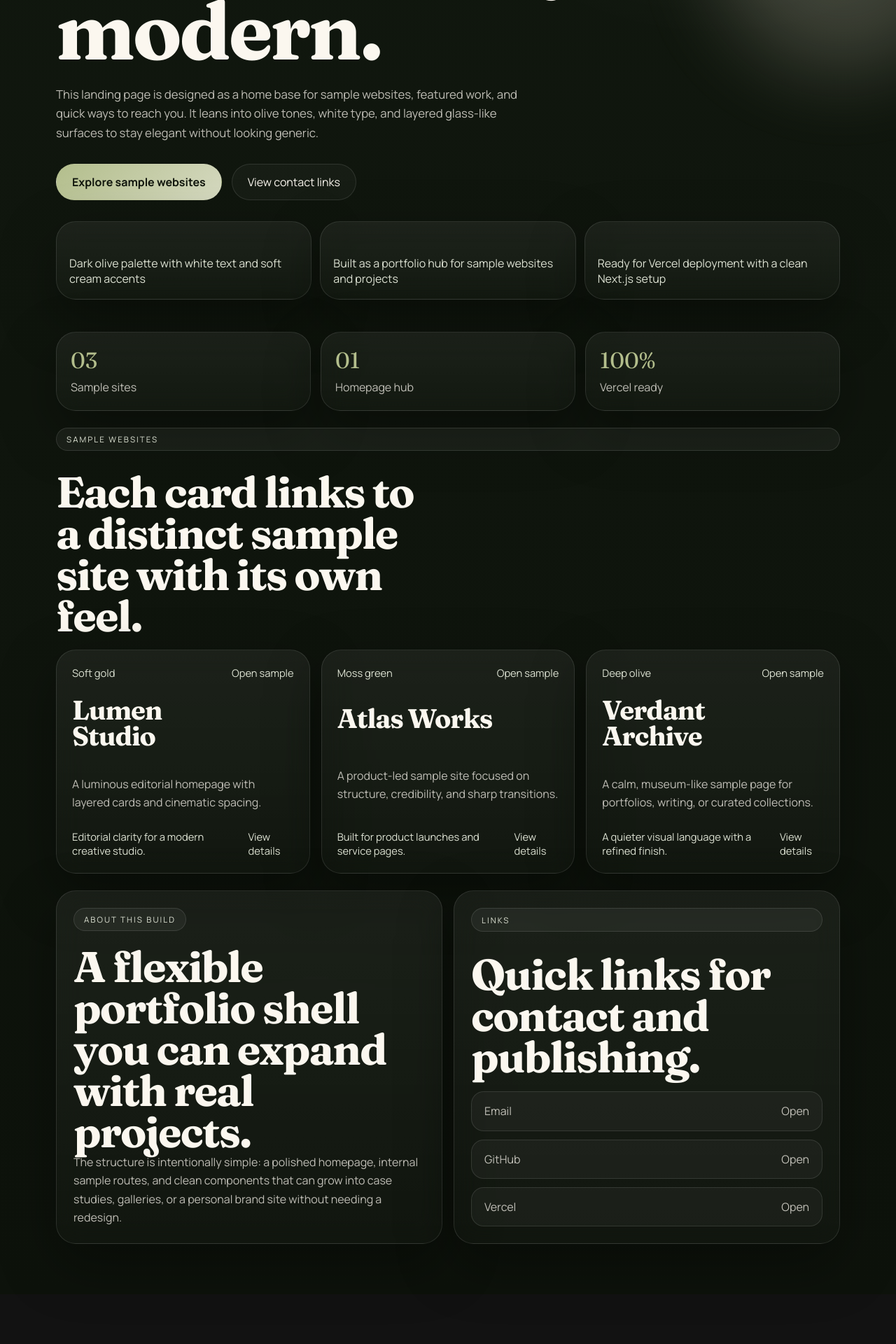
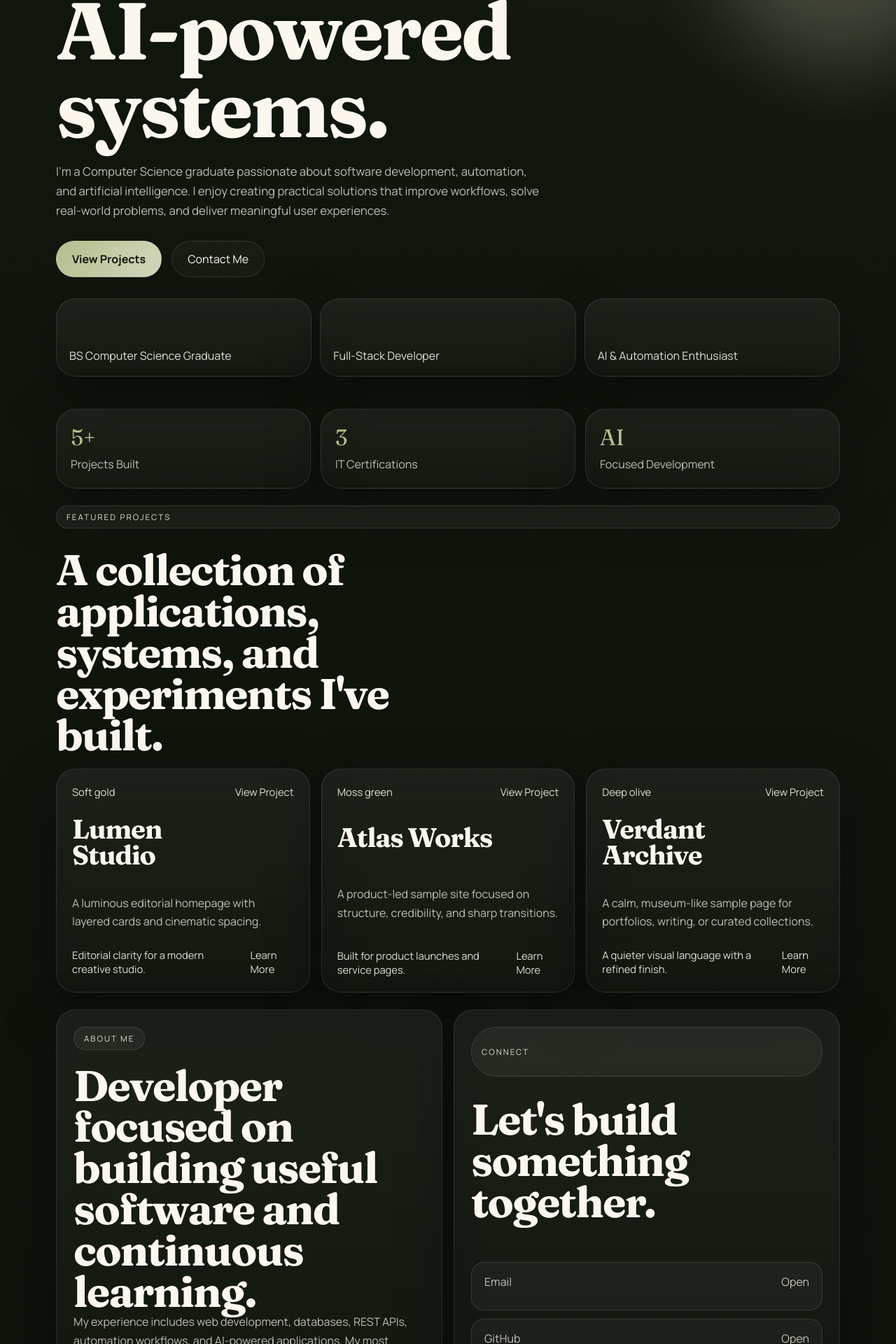
Before and after one commit to jcyvin/portfolio, a Next.js app: page / in a window 1280 px wide. Shown: the part 700-2620 px from the top of the page at 70% size. Before the commit the page ends 2549 px from the top, so only its background shows below. Built offline with nearby package versions, Linux system fonts and the light colour scheme.

Commit message:
Portfolio

```diff
--- a/app/page.tsx
+++ b/app/page.tsx
@@ -4,22 +4,22 @@ import { sampleSites } from '@/lib/sample-sites';
 const links = [
   {
     label: 'Email',
-    href: 'mailto:hello@oliveportfolio.dev'
+    href: 'mailto:your.email@gmail.com'
   },
   {
     label: 'GitHub',
-    href: 'https://github.com'
+    href: 'https://github.com/jcyvin'
   },
   {
-    label: 'Vercel',
-    href: 'https://vercel.com'
+    label: 'LinkedIn',
+    href: 'https://www.linkedin.com/in/julius-lim-3b019a254/'
   }
 ];
 
 const featuredNotes = [
-  'Dark olive palette with white text and soft cream accents',
-  'Built as a portfolio hub for sample websites and projects',
-  'Ready for Vercel deployment with a clean Next.js setup'
+  'BS Computer Science Graduate',
+  'Full-Stack Developer',
+  'AI & Automation Enthusiast'
 ];
 
 export default function HomePage() {
@@ -29,22 +29,26 @@ export default function HomePage() {
       <div className="ambient ambient-two" />
 
       <section className="hero">
-        <div className="eyebrow">Portfolio hub</div>
+        <div className="eyebrow">Julius Cyvin C. Lim</div>
+
         <h1>
-          A dark olive portfolio that feels curated, calm, and unmistakably modern.
+          Building modern web applications, automation solutions, and AI-powered systems.
         </h1>
+
         <p className="hero-copy">
-          This landing page is designed as a home base for sample websites, featured work,
-          and quick ways to reach you. It leans into olive tones, white type, and layered
-          glass-like surfaces to stay elegant without looking generic.
+          I'm a Computer Science graduate passionate about software development,
+          automation, and artificial intelligence. I enjoy creating practical
+          solutions that improve workflows, solve real-world problems, and deliver
+          meaningful user experiences.
         </p>
 
         <div className="hero-actions">
-          <Link className="primary-action" href="#samples">
-            Explore sample websites
+          <Link className="primary-action" href="#projects">
+            View Projects
           </Link>
+
           <Link className="secondary-action" href="#contact">
-            View contact links
+            Contact Me
           </Link>
         </div>
 
@@ -57,9 +61,9 @@ export default function HomePage() {
 
       <section className="feature-band" aria-label="Portfolio highlights">
         {[
-          { value: '03', label: 'Sample sites' },
-          { value: '01', label: 'Homepage hub' },
-          { value: '100%', label: 'Vercel ready' }
+          { value: '5+', label: 'Projects Built' },
+          { value: '3', label: 'IT Certifications' },
+          { value: 'AI', label: 'Focused Development' }
         ].map((item) => (
           <div key={item.label} className="stat-card">
             <span>{item.value}</span>
@@ -68,24 +72,33 @@ export default function HomePage() {
         ))}
       </section>
 
-      <section id="samples" className="section-block">
+      <section id="projects" className="section-block">
         <div className="section-heading">
-          <div className="eyebrow">Sample websites</div>
-          <h2>Each card links to a distinct sample site with its own feel.</h2>
+          <div className="eyebrow">Featured Projects</div>
+
+          <h2>
+            A collection of applications, systems, and experiments I've built.
+          </h2>
         </div>
 
         <div className="sample-grid">
           {sampleSites.map((site) => (
-            <Link key={site.slug} className="sample-card" href={`/samples/${site.slug}`}>
+            <Link
+              key={site.slug}
+              className="sample-card"
+              href={`/samples/${site.slug}`}
+            >
               <div className="sample-topline">
                 <span>{site.accent}</span>
-                <span>Open sample</span>
+                <span>View Project</span>
               </div>
+
               <h3>{site.name}</h3>
               <p>{site.description}</p>
+
               <div className="sample-footer">
                 <span>{site.hero}</span>
-                <span>View details</span>
+                <span>Learn More</span>
               </div>
             </Link>
           ))}
@@ -94,21 +107,35 @@ export default function HomePage() {
 
       <section className="section-block split-grid">
         <div className="info-panel">
-          <div className="eyebrow">About this build</div>
-          <h2>A flexible portfolio shell you can expand with real projects.</h2>
+          <div className="eyebrow">About Me</div>
+
+          <h2>
+            Developer focused on building useful software and continuous learning.
+          </h2>
+
           <p>
-            The structure is intentionally simple: a polished homepage, internal sample
-            routes, and clean components that can grow into case studies, galleries, or a
-            personal brand site without needing a redesign.
+            My experience includes web development, databases, REST APIs,
+            automation workflows, and AI-powered applications. My most notable
+            project is ThesisFlow, a research management system featuring
+            intelligent adviser recommendations using NLP and machine learning
+            techniques. I enjoy learning new technologies and turning ideas into
+            working products.
           </p>
         </div>
 
         <div id="contact" className="contact-panel">
-          <div className="eyebrow">Links</div>
-          <h2>Quick links for contact and publishing.</h2>
+          <div className="eyebrow">Connect</div>
+
+          <h2>Let's build something together.</h2>
+
           <div className="link-list">
             {links.map((link) => (
-              <a key={link.label} href={link.href} target="_blank" rel="noreferrer">
+              <a
+                key={link.label}
+                href={link.href}
+                target="_blank"
+                rel="noreferrer"
+              >
                 <span>{link.label}</span>
                 <span>Open</span>
               </a>
```
